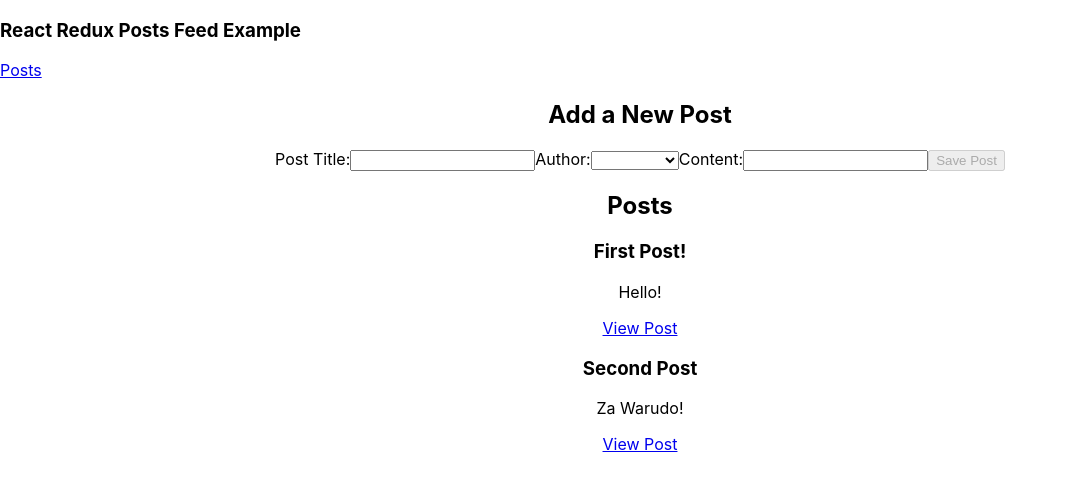
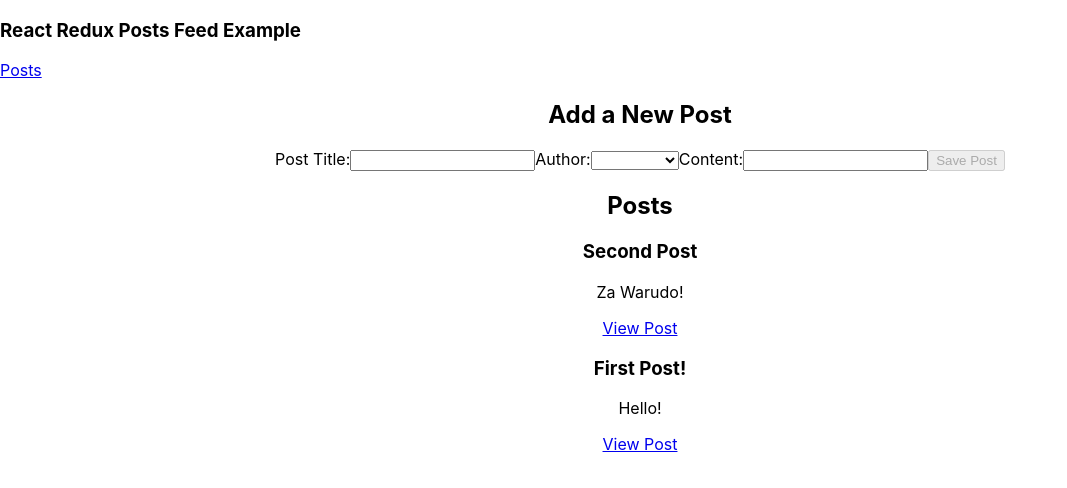
Before and after one commit to Substancia/react-redux-tutorial, a React (Create React App) app in the folder main-posts-feed/: page / in a window 1280 px wide. Shown: the top 488 px of the page, without its empty margins (0-1067 px from the left). Built offline with nearby package versions, Linux system fonts and the light colour scheme.

Commit message:
timestamp sort added

```diff
--- a/main-posts-feed/src/features/posts/PostsList.js
+++ b/main-posts-feed/src/features/posts/PostsList.js
@@ -3,7 +3,8 @@
 import { Link } from 'react-router-dom';
 
 const PostsList = () => {
-  const posts = useSelector(state => state.posts);
+  const posts = useSelector(state => state.posts).slice()
+    .sort((a, b) => b.date.localeCompare(a.date));
 
   const renderedPosts = posts.map(post =>
     <article key={post.id}>
--- a/main-posts-feed/src/features/posts/TimeAgo.js
+++ b/main-posts-feed/src/features/posts/TimeAgo.js
@@ -9,7 +9,7 @@
   }
 
   return (
-    <span title={timestamp}>&nbsp; <i>{timeAgo}</i></span>
+    <span title={timestamp}><i>{timeAgo}</i></span>
   );
 }
 
--- a/main-posts-feed/src/features/posts/postsSlice.js
+++ b/main-posts-feed/src/features/posts/postsSlice.js
@@ -1,8 +1,9 @@
 import { createSlice, nanoid } from '@reduxjs/toolkit';
+import { sub } from 'date-fns';
 
 const initialState = [
-  { id: '1', title: 'First Post!', content: 'Hello!' },
-  { id: '2', title: 'Second Post', content: 'Za Warudo!' }
+  { id: '1', title: 'First Post!', content: 'Hello!', date: sub(new Date(), { minutes: 10 }).toISOString() },
+  { id: '2', title: 'Second Post', content: 'Za Warudo!', date: sub(new Date(), { minutes: 5 }).toISOString() }
 ];
 
 const postsSlice = createSlice({
```
